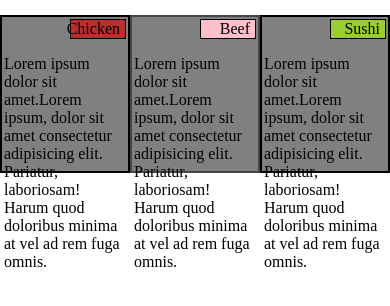
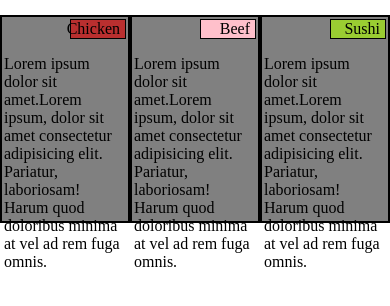
Before and after one commit to sharma21deepti/fullstackcourse, a plain HTML site: page index.html in a window 390 px wide. Shown: the part 40-346 px from the top of the page. Drawn offline with Linux system fonts and the light colour scheme.

Commit message:
Update style.css

```diff
--- a/style.css
+++ b/style.css
@@ -58,14 +58,18 @@
         width: 33.33%;
     }
 }
+
+/* For tablet  */
+
 @media (min-width:768px) and (max-width: 991px) {
    .col-1-md,.col-2-md, .col-3-md{
-       float:left;
-       height:150px;
+       /* float:left; */
+       height:190px;
        background-color: grey;
         border: 2px solid rgb(70, 70, 70);
-        padding:2px;
-      display:grid;
+        /* padding:2px; */
+      /* display:grid; */
+      margin:10px;
    }
     .col-1-md{
 
@@ -74,46 +78,34 @@
     }
     .col-2-md {
 
-        width: 100%;
+        width: 50%;
 
     }
     .col-3-md{
 
-        width: 50%;
+        width: 100%;
     }
 }
 @media (max-width: 767px) {
     .col-1-s,.col-2-s, .col-3-s{
         float:left;
-    }
-    .col-1-s{
-        height:150px;
-        width: 100%;
-      border: 2px solid black;
+        height:200px;
+        border: 2px solid black;
      background-color: grey;
      /* margin:10px; */
      padding:2px;
      flex-wrap: wrap;
+    }
+    .col-1-s{
 
+        width: 100%;
     }
     .col-2-s {
-        height:150px;
+
         width: 100%;
-        background-color: grey;
-        border: 2px solid rgb(70, 70, 70);
-        /* margin:10px; */
-     padding:2px;
-     flex-wrap: wrap;
 
     }
     .col-3-s{
-        height:150px;
         width: 100%;
-        background-color: grey;
-        border: 2px solid black;
-        /* margin:10px; */
-     padding:2px;
-     flex-wrap: wrap;
-
-    }
+      }
 }
```
